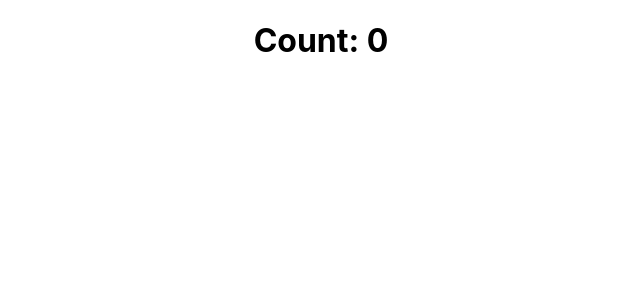
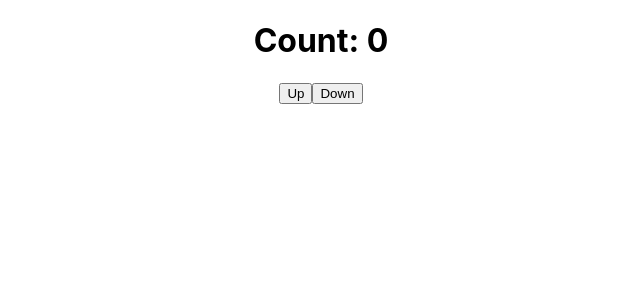
Before and after one commit to guraogr/redux-toolkit-beginner, a React (Create React App) app: page / in a window 1280 px wide. Shown: the top 300 px of the page, without its empty margins (319-959 px from the left). Built offline with nearby package versions, Linux system fonts and the light colour scheme.

Commit message:
feat: useDispatchを利用してCountの値を増減する機能を追加

```diff
--- a/src/App.tsx
+++ b/src/App.tsx
@@ -1,6 +1,7 @@
 import './App.css';
-import { useSelector } from 'react-redux';
+import { useDispatch, useSelector } from 'react-redux';
 import { RootState } from './redux/store';
+import { decrease, increase } from './redux/counterSlice';
 
 const App = () => {
   // useSelector: counterSliceで設定したcountの値を取得することができます。
@@ -8,9 +9,19 @@ const App = () => {
   // counterSlice.tsファイルのnameで設定した”counter”ではない。
   const count = useSelector((state: RootState) => state.counter.count);
 
+  // Action Creatorsを実行するためにuseDispatchを利用
+  const dispatch = useDispatch();
+
   return (
     <div className="App">
       <h1>Count: {count}</h1>
+      {/* dispatchにAction Creatorsを指定 */}
+      <button type="button" onClick={() => dispatch(increase())}>
+        Up
+      </button>
+      <button type="button" onClick={() => dispatch(decrease())}>
+        Down
+      </button>
     </div>
   );
 };
```
Also changed, not shown: 1 other file (tests, documents, lock files or other folders).
